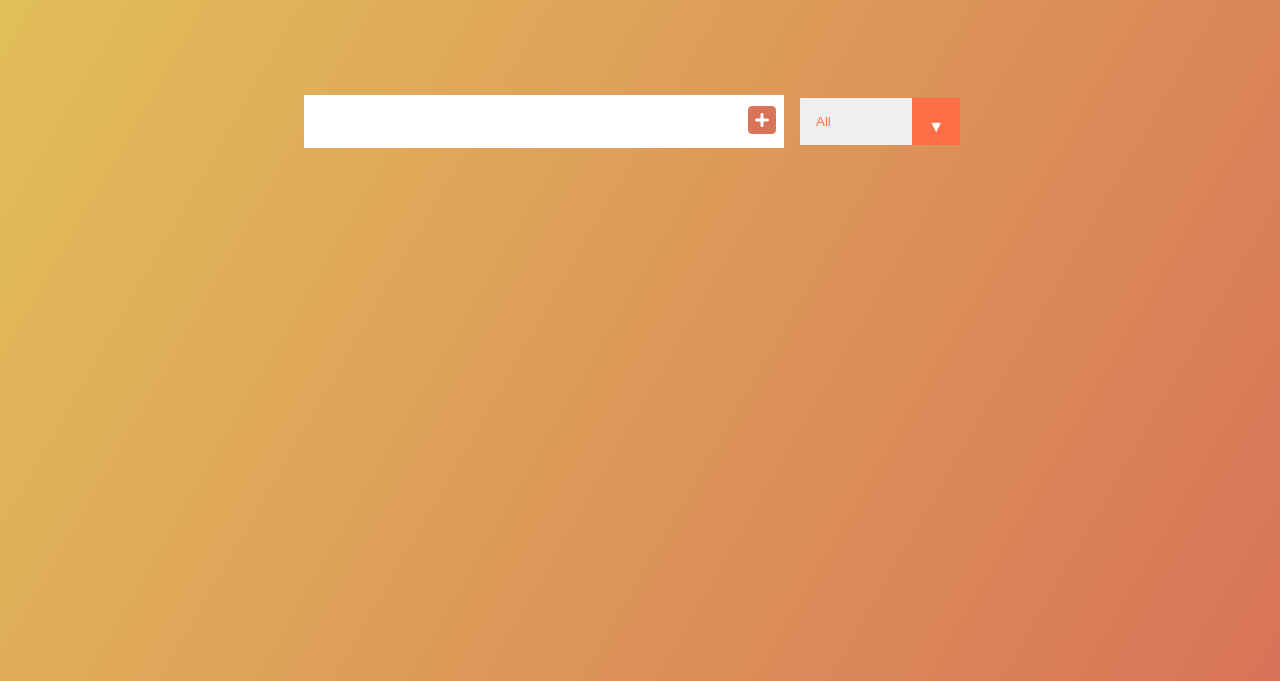
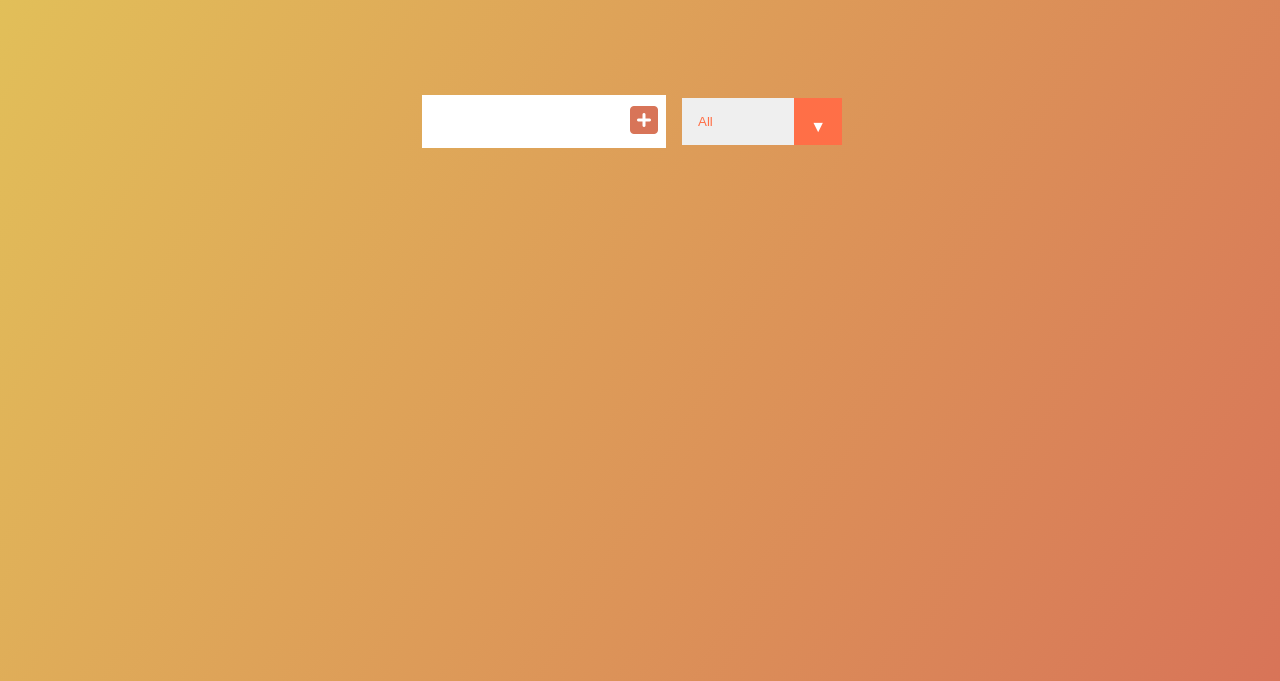
Before and after one commit to abi0106/abi0106.github.io, a plain HTML site: page index.html in a window 1280 px wide. Shown: the part 119-800 px from the top of the page. Drawn offline with Linux system fonts and the light colour scheme.

Commit message:
min-width

```diff
--- a/style.css
+++ b/style.css
@@ -22,7 +22,9 @@ header, form{
     align-items: center;
         flex-wrap: wrap;
 }
-
+form input{
+    width: 200px;
+}
 form input, form button{
     font-size: 2rem;
     padding: 0.5rem;
```
